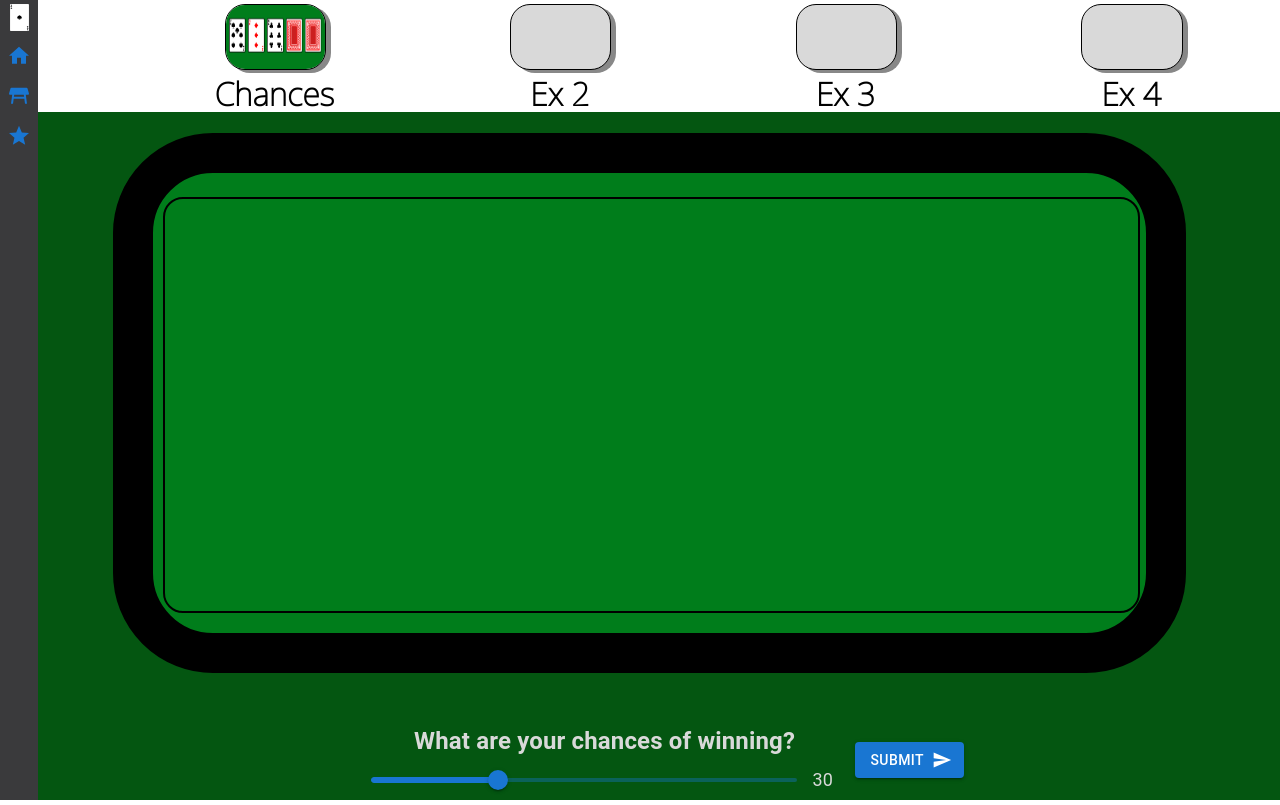
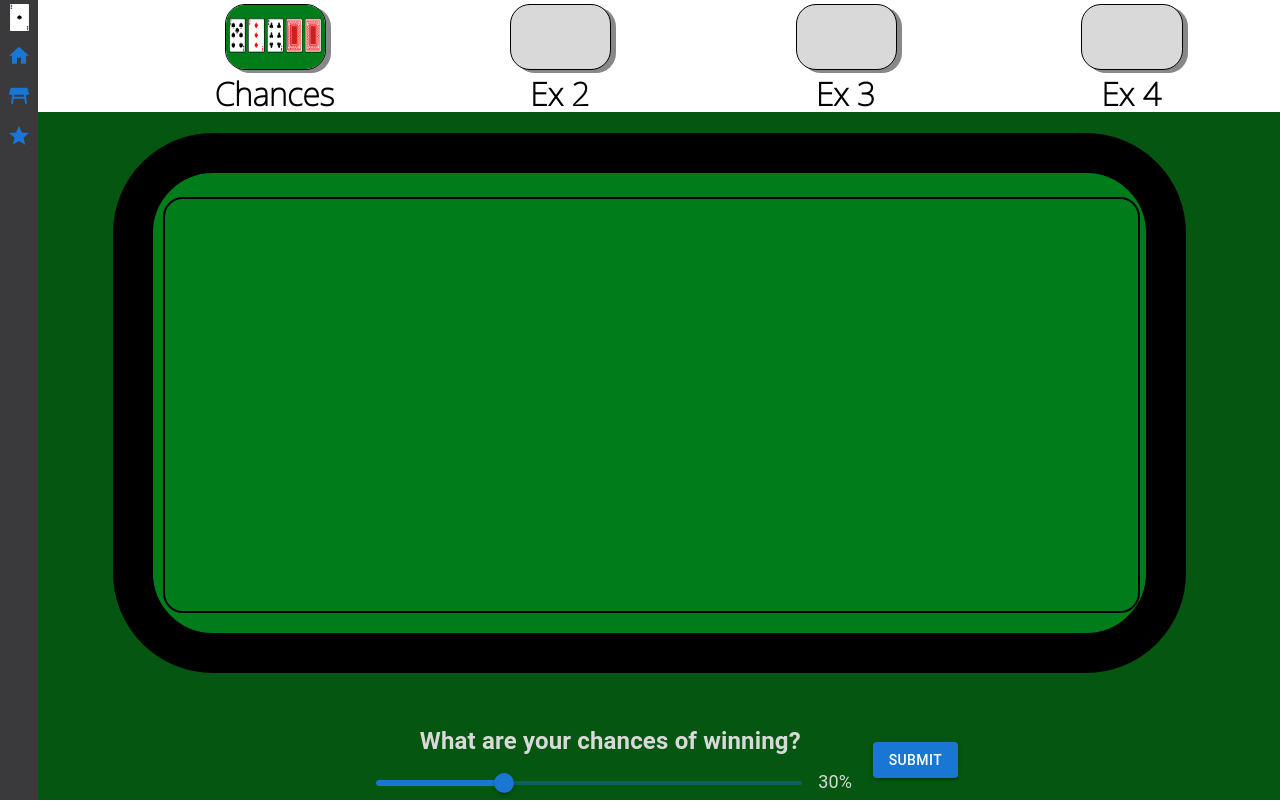
Before and after one commit to TamahauBrown/poker-trainer, a React (Create React App) app: page / in a window 1280 px wide. Built offline with nearby package versions, Linux system fonts and the light colour scheme.

Commit message:
Added percentage to the textbox and changed submit button for better UI

```diff
--- a/src/App.scss
+++ b/src/App.scss
@@ -19,6 +19,7 @@
 #chanceBox {
   font-size: $medium;
   color: $white;
+  padding: 4px 0 10px;
 }
 
 #chances {
@@ -273,7 +274,7 @@ E.g.: ohl1 means opponent hand left 1
 #submitGuess {
   font-size: $small;
   border-radius: $button;
-  padding-top: 1.5%;
+  padding: 1.5% 0 0 1%;
 }
 
 #tableCards {
--- a/src/Components/ChancesSlider.tsx
+++ b/src/Components/ChancesSlider.tsx
@@ -69,7 +69,7 @@ export function ChancesSlider() {
                         <Input
                             disableUnderline={true}
                             id="chanceBox"
-                            value={value}
+                            value={value + "%"}
                             size="small"
                             onChange={handleInputChange}
                             onBlur={handleBlur}
@@ -77,7 +77,7 @@ export function ChancesSlider() {
                                 step: 10,
                                 min: 0,
                                 max: 100,
-                                type: 'number',
+                                type: 'text',
                                 'aria-labelledby': 'input-slider',
 
                             }}
@@ -86,7 +86,7 @@ export function ChancesSlider() {
                 </Grid>
             </Box>
             <div id="submitGuess">
-                <Button variant="contained" endIcon={<SendIcon/>} onClick={onSubmit}>
+                <Button variant="contained" onClick={onSubmit}>
                     SUBMIT
                 </Button>
             </div>
```
Also changed, not shown: src/Carpet.jpg (deleted), src/logo.svg (deleted).
